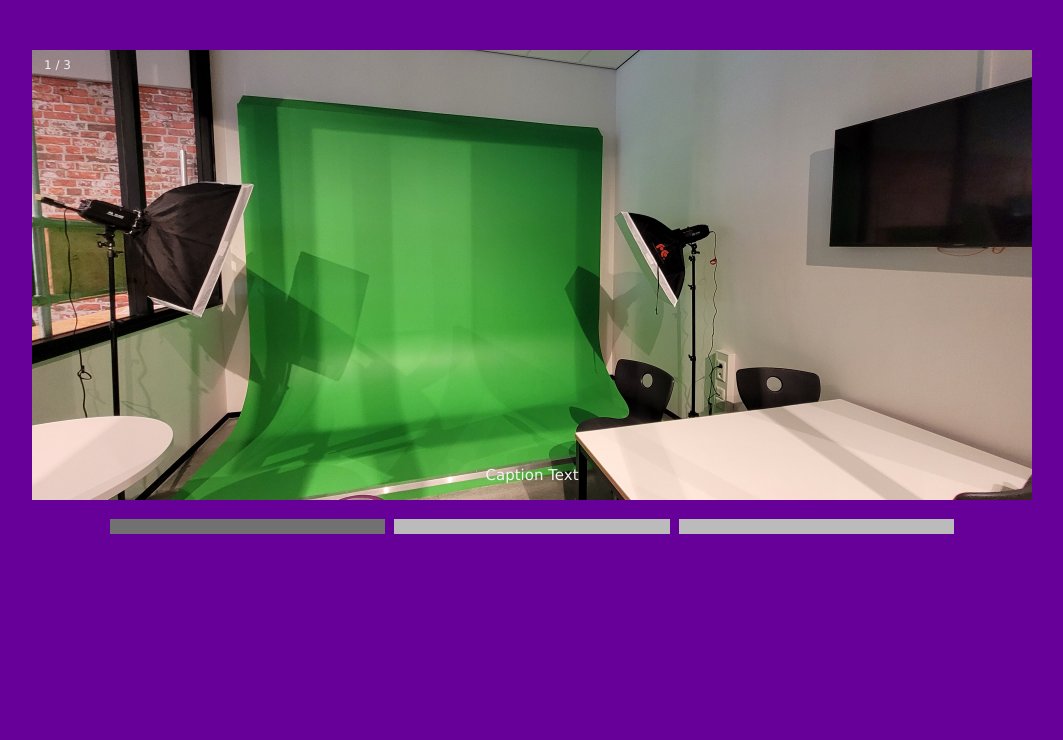
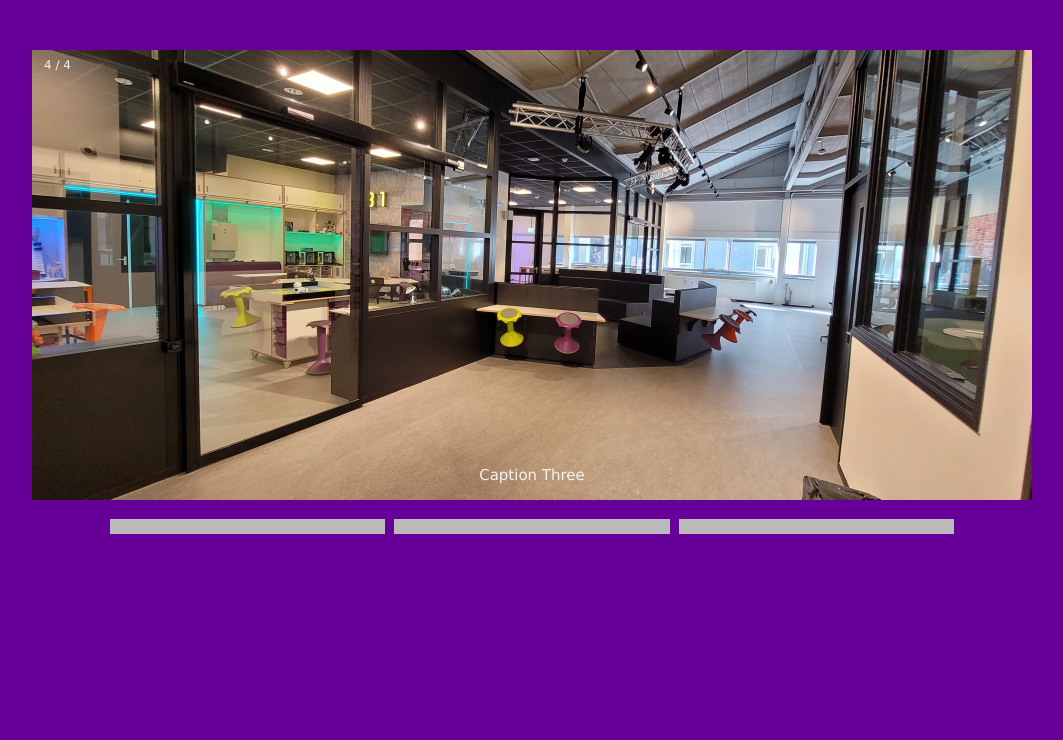
Before and after one commit to iolite312/boekingtechlab, a PHP site: page /index.php in a window 1280 px wide. Shown: the part 108-848 px from the top of the page, without its empty margins (108-1171 px from the left). Run offline with PHP 8.4, Linux system fonts and the light colour scheme; data that the repository does not hold is empty.

Commit message:
lets see if the js ruins anything

```diff
--- a/php/inc/indexcontent.inc.php
+++ b/php/inc/indexcontent.inc.php
@@ -1,22 +1,29 @@
 <div class="slideshow-container">
 
 <div class="mySlides fade">
-  <div class="numbertext">1 / 3</div>
+  <div class="numbertext">1 / 4</div>
   <img src="/assets/images/Green screen room.jpg" style="width:100%">
   <div class="text">Caption Text</div>
 </div>
 
 <div class="mySlides fade">
-  <div class="numbertext">2 / 3</div>
+  <div class="numbertext">2 / 4</div>
   <img src="/assets/images/Lab 2.jpg" style="width:100%">
   <div class="text">Caption Two</div>
 </div>
 
 <div class="mySlides fade">
-  <div class="numbertext">3 / 3</div>
+  <div class="numbertext">3 / 4</div>
   <img src="/assets/images/Lab 1.jpg" style="width:100%">
   <div class="text">Caption Three</div>
 </div>
+
+<div class="mySlides fade">
+  <div class="numbertext">4 / 4</div>
+  <img src="/assets/images/Entrance.jpg" style="width:100%">
+  <div class="text">Caption Three</div>
+</div>
+
 
 </div>
 <br>
```
